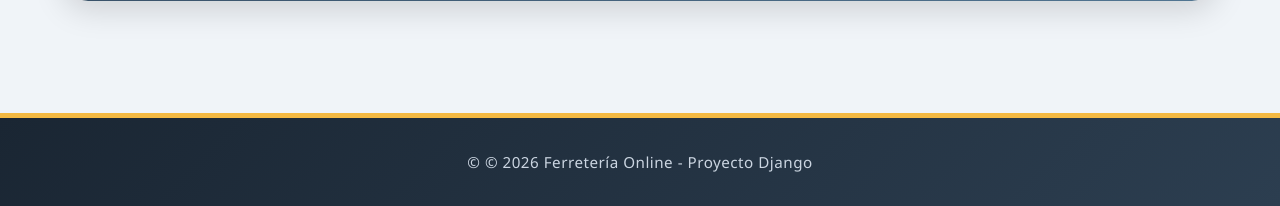
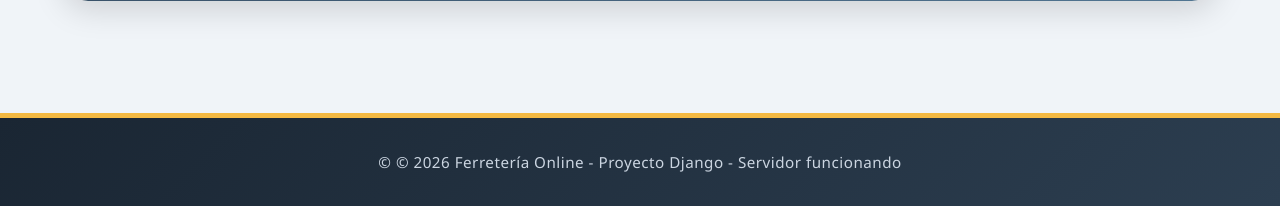
Before and after one commit to catitaconflow/perez-ti3041-es2, a Django app: template catalogo/templates/catalogo/base.html in a window 1280 px wide. Shown: the part 875-1081 px from the top of the page. Run offline with Django 5.2, Linux system fonts and the light colour scheme; the template is opened without the code that fills it, so the values that code supplies are empty; grey boxes labelled with a size stand in for pictures from a placeholder-image service; some libraries are stand-ins or nearby versions.

Commit message:
etapa-1-modelo

```diff
--- a/catalogo/templates/catalogo/base.html
+++ b/catalogo/templates/catalogo/base.html
@@ -465,7 +465,7 @@ footer p::before {
     </main>
 
     <footer>
-        <p>© 2026 Ferretería Online - Proyecto Django</p>
+        <p>© 2026 Ferretería Online - Proyecto Django - Servidor funcionando</p>
     </footer>
 </body>
 </html>
```
